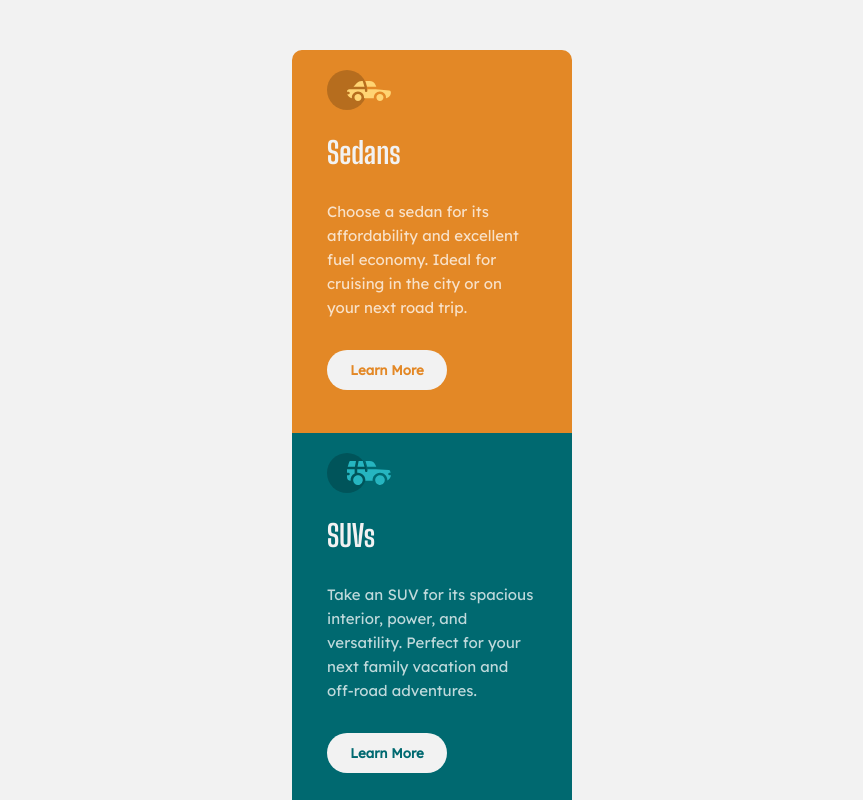
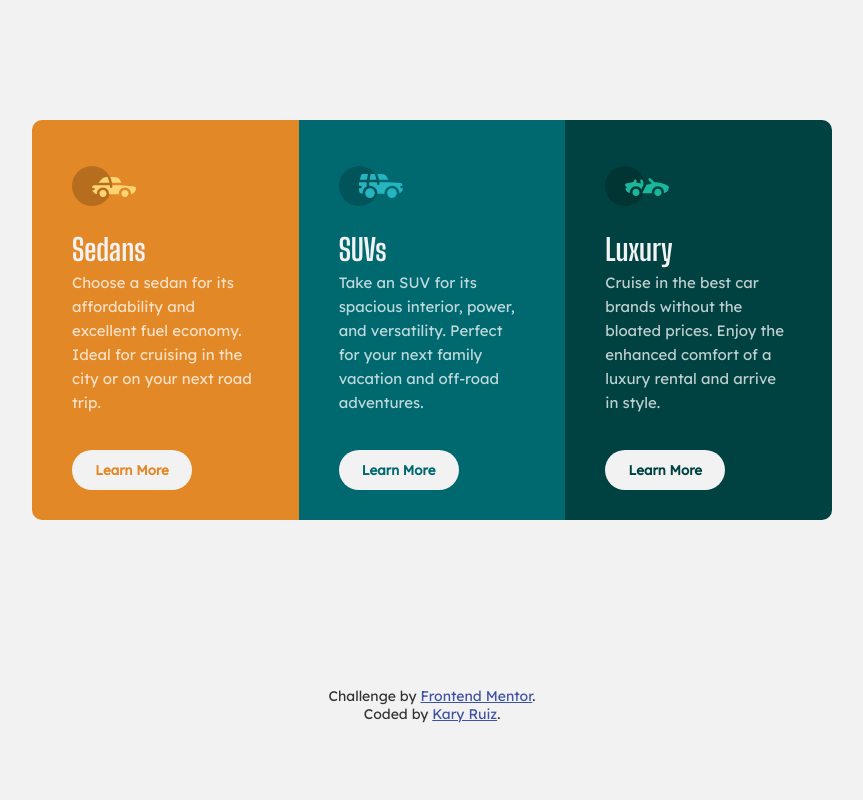
Before and after one commit to Kary01/challenge-3-column-preview-card, a plain HTML site: page index.html in a window 1280 px wide. Shown: the top 800 px of the page, without its empty margins (208-1071 px from the left). Drawn offline with Linux system fonts and the light colour scheme.

Commit message:
add media queries

```diff
--- a/css/style.css
+++ b/css/style.css
@@ -31,8 +31,10 @@ html {
 }
 
 body {
+  display: grid;
+  place-items: center;
   width: 100%;
-  height: auto;
+  height: 100vh;
   font-size: var(--body-copy);
   font-family: var(--font-family-copy);
   background-color: var(--very-light-gray);
@@ -44,24 +46,25 @@ body {
   flex-direction: column;
   justify-content: center;
   align-items: center;
-  width: 100%;
+  width: 250px;
   height: 100%;
 }
 
 .container .section__main {
   display: grid;
   grid-template: repeat(3, 1fr) / 1fr;
-  width: 280px;
-  height: 1150px;
-  margin: 50px 0;
+  width: 100%;
+  height: 1200px;
+  margin: 50px 0 20px 0;
 }
 
 .container .section__main .section__main--card {
   display: flex;
   flex-direction: column;
+  justify-content: space-between;
   width: 100%;
   height: 100%;
-  padding: 0 35px;
+  padding: 30px 40px;
 }
 
 .section__main .section__main--card:nth-child(1) {
@@ -81,7 +84,7 @@ body {
 .section__main--card .card--img {
   width: 100%;
   height: auto;
-  margin: 20px 0;
+  margin: 16px 0;
 }
 
 .section__main--card .card--title {
@@ -96,7 +99,7 @@ body {
 .section__main--card .card--copy {
   width: 100%;
   height: auto;
-  margin: 30px 0;
+  margin-bottom: 30px;
   line-height: 2.4rem;
   font-weight: 400;
 }
@@ -125,7 +128,7 @@ body {
 }
 
 footer {
-width: 100%;
+width: 250px;
 height: 50px;
 display: flex;
 color: #333333;
@@ -139,3 +142,24 @@ padding: 0 20px;
 footer .attribution a {
   color: hsl(228, 45%, 44%);
 }
+
+
+@media screen and (min-width: 800px)  {
+  .container {
+    min-width: 800px;
+  }
+  .container .section__main {
+    grid-template: 1fr / 1fr 1fr 1fr;
+    height: 400px;
+  }
+  .container .section__main .section__main--card {
+    display: flex;
+    flex-direction: column;
+  }
+  .section__main .section__main--card:nth-child(1) {
+    border-radius: 10px 0 0 10px;
+  }
+  .section__main .section__main--card:nth-child(3) {
+    border-radius: 0 10px 10px 0;
+  }
+}
```
